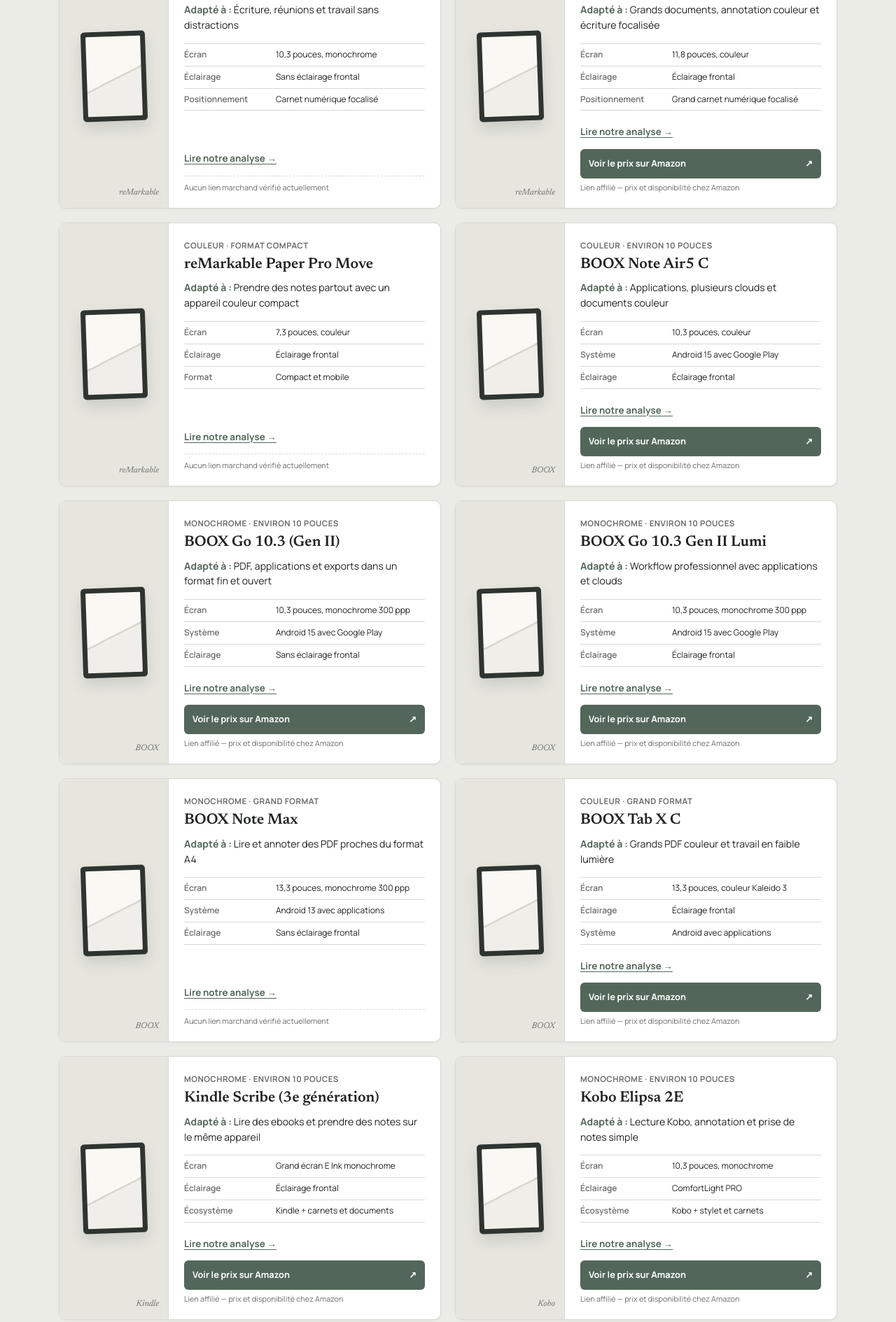
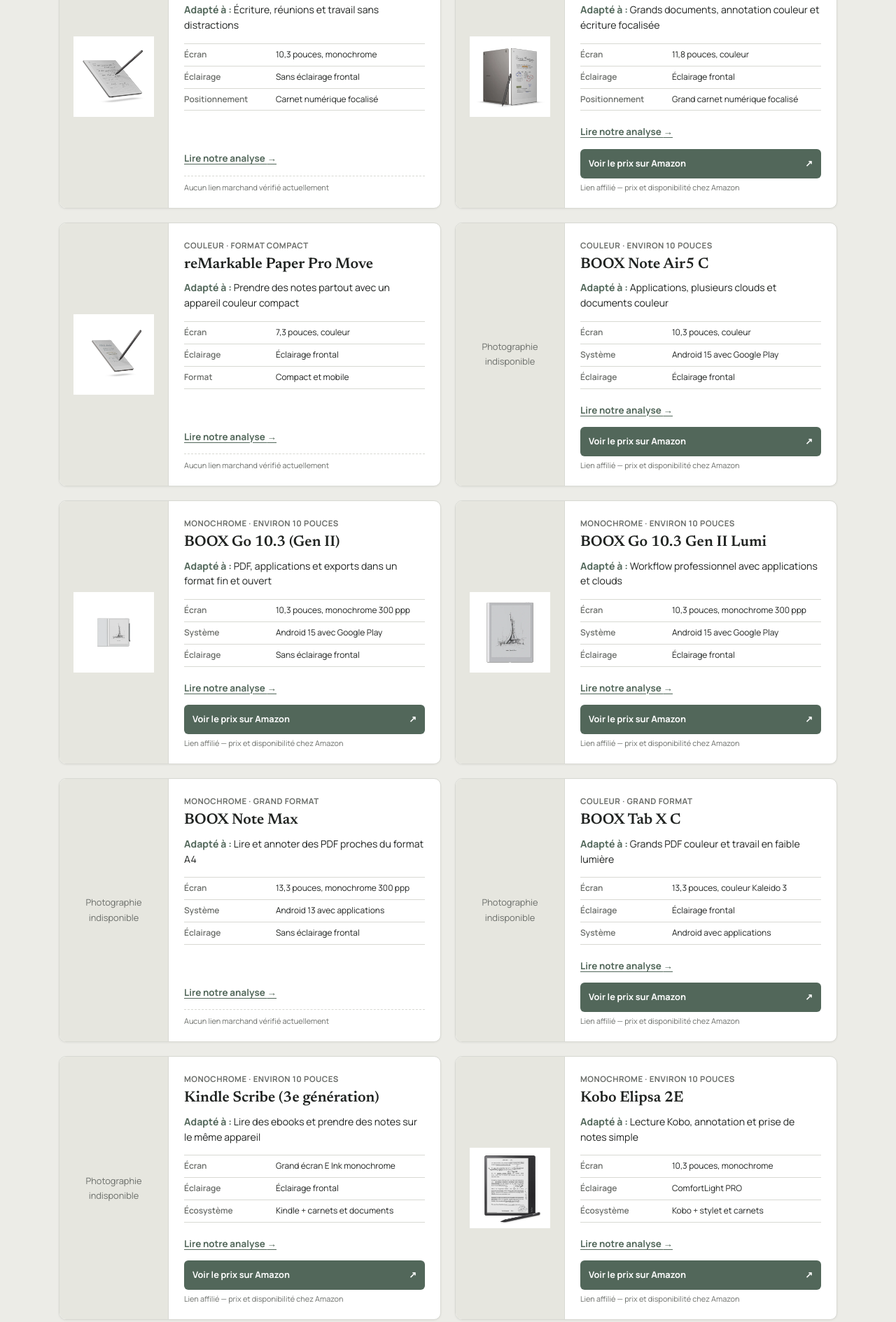
Before and after one commit to MarcW88/bloc-notes-numerique, a website: page boutique/index.html in a window 1280 px wide. Shown: the part 791-2680 px from the top of the page at 70% size. Drawn offline with Linux system fonts and the light colour scheme.

Commit message:
fix(shop): display available product photos and keep catalogue generation in sync

```diff
--- a/boutique/index.html
+++ b/boutique/index.html
@@ -186,7 +186,7 @@
     <div class="shop-grid" data-shop-grid>
 
 <article class="shop-product" data-shop-product data-brand="remarkable" data-display="monochrome" data-size="standard" data-search="remarkable paper pure 10,3 pouces, monochrome sans éclairage frontal carnet numérique focalisé écriture, réunions et travail sans distractions">
-  <div class="shop-product__visual" aria-hidden="true"><span class="shop-product__device"><span></span></span><span class="shop-product__brand">reMarkable</span></div>
+  <div class="shop-product__visual shop-product__visual--image"><img src="/assets/products/remarkable-paper-pure.webp" alt="reMarkable Paper Pure — vue du bloc-notes numérique avec son stylet" width="900" height="900" loading="lazy" decoding="async"></div>
   <div class="shop-product__content">
     <p class="shop-product__meta">Monochrome · Environ 10 pouces</p>
     <h2>reMarkable Paper Pure</h2>
@@ -200,7 +200,7 @@
 </article>
 
 <article class="shop-product" data-shop-product data-brand="remarkable" data-display="couleur" data-size="standard" data-search="remarkable paper pro 11,8 pouces, couleur éclairage frontal grand carnet numérique focalisé grands documents, annotation couleur et écriture focalisée">
-  <div class="shop-product__visual" aria-hidden="true"><span class="shop-product__device"><span></span></span><span class="shop-product__brand">reMarkable</span></div>
+  <div class="shop-product__visual shop-product__visual--image"><img src="/assets/products/remarkable-paper-pro.webp" alt="reMarkable Paper Pro — vue du bloc-notes numérique avec son stylet" width="900" height="900" loading="lazy" decoding="async"></div>
   <div class="shop-product__content">
     <p class="shop-product__meta">Couleur · Environ 10 pouces</p>
     <h2>reMarkable Paper Pro</h2>
@@ -214,7 +214,7 @@
 </article>
 
 <article class="shop-product" data-shop-product data-brand="remarkable" data-display="couleur" data-size="compact" data-search="remarkable paper pro move 7,3 pouces, couleur éclairage frontal compact et mobile prendre des notes partout avec un appareil couleur compact">
-  <div class="shop-product__visual" aria-hidden="true"><span class="shop-product__device"><span></span></span><span class="shop-product__brand">reMarkable</span></div>
+  <div class="shop-product__visual shop-product__visual--image"><img src="/assets/products/remarkable-paper-pro-move.webp" alt="reMarkable Paper Pro Move — vue du bloc-notes numérique avec son stylet" width="900" height="900" loading="lazy" decoding="async"></div>
   <div class="shop-product__content">
     <p class="shop-product__meta">Couleur · Format compact</p>
     <h2>reMarkable Paper Pro Move</h2>
@@ -228,7 +228,7 @@
 </article>
 
 <article class="shop-product" data-shop-product data-brand="boox" data-display="couleur" data-size="standard" data-search="boox note air5 c 10,3 pouces, couleur android 15 avec google play éclairage frontal applications, plusieurs clouds et documents couleur">
-  <div class="shop-product__visual" aria-hidden="true"><span class="shop-product__device"><span></span></span><span class="shop-product__brand">BOOX</span></div>
+  <div class="shop-product__visual shop-product__visual--missing"><span>Photographie indisponible</span></div>
   <div class="shop-product__content">
     <p class="shop-product__meta">Couleur · Environ 10 pouces</p>
     <h2>BOOX Note Air5 C</h2>
@@ -242,7 +242,7 @@
 </article>
 
 <article class="shop-product" data-shop-product data-brand="boox" data-display="monochrome" data-size="standard" data-search="boox go 10.3 (gen ii) 10,3 pouces, monochrome 300 ppp android 15 avec google play sans éclairage frontal pdf, applications et exports dans un format fin et ouvert">
-  <div class="shop-product__visual" aria-hidden="true"><span class="shop-product__device"><span></span></span><span class="shop-product__brand">BOOX</span></div>
+  <div class="shop-product__visual shop-product__visual--image"><img src="/assets/products/boox-go-10-3-gen2.webp" alt="BOOX Go 10.3 (Gen II) — vues avant et arrière avec stylet" width="900" height="900" loading="lazy" decoding="async"></div>
   <div class="shop-product__content">
     <p class="shop-product__meta">Monochrome · Environ 10 pouces</p>
     <h2>BOOX Go 10.3 (Gen II)</h2>
@@ -256,7 +256,7 @@
 </article>
 
 <article class="shop-product" data-shop-product data-brand="boox" data-display="monochrome" data-size="standard" data-search="boox go 10.3 gen ii lumi 10,3 pouces, monochrome 300 ppp android 15 avec google play éclairage frontal workflow professionnel avec applications et clouds">
-  <div class="shop-product__visual" aria-hidden="true"><span class="shop-product__device"><span></span></span><span class="shop-product__brand">BOOX</span></div>
+  <div class="shop-product__visual shop-product__visual--image"><img src="/assets/products/boox-go-10-3-lumi.webp" alt="BOOX Go 10.3 Gen II Lumi — vue de face" width="900" height="900" loading="lazy" decoding="async"></div>
   <div class="shop-product__content">
     <p class="shop-product__meta">Monochrome · Environ 10 pouces</p>
     <h2>BOOX Go 10.3 Gen II Lumi</h2>
@@ -270,7 +270,7 @@
 </article>
 
 <article class="shop-product" data-shop-product data-brand="boox" data-display="monochrome" data-size="grand" data-search="boox note max 13,3 pouces, monochrome 300 ppp android 13 avec applications sans éclairage frontal lire et annoter des pdf proches du format a4">
-  <div class="shop-product__visual" aria-hidden="true"><span class="shop-product__device"><span></span></span><span class="shop-product__brand">BOOX</span></div>
+  <div class="shop-product__visual shop-product__visual--missing"><span>Photographie indisponible</span></div>
   <div class="shop-product__content">
     <p class="shop-product__meta">Monochrome · Grand format</p>
     <h2>BOOX Note Max</h2>
@@ -284,7 +284,7 @@
 </article>
 
 <article class="shop-product" data-shop-product data-brand="boox" data-display="couleur" data-size="grand" data-search="boox tab x c 13,3 pouces, couleur kaleido 3 éclairage frontal android avec applications grands pdf couleur et travail en faible lumière">
-  <div class="shop-product__visual" aria-hidden="true"><span class="shop-product__device"><span></span></span><span class="shop-product__brand">BOOX</span></div>
+  <div class="shop-product__visual shop-product__visual--missing"><span>Photographie indisponible</span></div>
   <div class="shop-product__content">
     <p class="shop-product__meta">Couleur · Grand format</p>
     <h2>BOOX Tab X C</h2>
@@ -298,7 +298,7 @@
 </article>
 
 <article class="shop-product" data-shop-product data-brand="kindle" data-display="monochrome" data-size="standard" data-search="kindle scribe (3e génération) grand écran e ink monochrome éclairage frontal kindle + carnets et documents lire des ebooks et prendre des notes sur le même appareil">
-  <div class="shop-product__visual" aria-hidden="true"><span class="shop-product__device"><span></span></span><span class="shop-product__brand">Kindle</span></div>
+  <div class="shop-product__visual shop-product__visual--missing"><span>Photographie indisponible</span></div>
   <div class="shop-product__content">
     <p class="shop-product__meta">Monochrome · Environ 10 pouces</p>
     <h2>Kindle Scribe (3e génération)</h2>
@@ -312,7 +312,7 @@
 </article>
 
 <article class="shop-product" data-shop-product data-brand="kobo" data-display="monochrome" data-size="standard" data-search="kobo elipsa 2e 10,3 pouces, monochrome comfortlight pro kobo + stylet et carnets lecture kobo, annotation et prise de notes simple">
-  <div class="shop-product__visual" aria-hidden="true"><span class="shop-product__device"><span></span></span><span class="shop-product__brand">Kobo</span></div>
+  <div class="shop-product__visual shop-product__visual--image"><img src="/assets/products/kobo-elipsa-2e.webp" alt="Kobo Elipsa 2E — vue du bloc-notes numérique avec son stylet" width="900" height="900" loading="lazy" decoding="async"></div>
   <div class="shop-product__content">
     <p class="shop-product__meta">Monochrome · Environ 10 pouces</p>
     <h2>Kobo Elipsa 2E</h2>
@@ -326,7 +326,7 @@
 </article>
 
 <article class="shop-product" data-shop-product data-brand="supernote" data-display="monochrome" data-size="standard" data-search="supernote manta e ink monochrome sans éclairage frontal titres, liens, mots-clés et recherche structurer et retrouver des notes de projet sur la durée">
-  <div class="shop-product__visual" aria-hidden="true"><span class="shop-product__device"><span></span></span><span class="shop-product__brand">Supernote</span></div>
+  <div class="shop-product__visual shop-product__visual--missing"><span>Photographie indisponible</span></div>
   <div class="shop-product__content">
     <p class="shop-product__meta">Monochrome · Environ 10 pouces</p>
     <h2>Supernote Manta</h2>
@@ -340,7 +340,7 @@
 </article>
 
 <article class="shop-product" data-shop-product data-brand="supernote" data-display="monochrome" data-size="compact" data-search="supernote nomad 7,8 pouces, monochrome sans éclairage frontal notes structurées dans un format mobile études et prise de notes organisée dans un format très mobile">
-  <div class="shop-product__visual" aria-hidden="true"><span class="shop-product__device"><span></span></span><span class="shop-product__brand">Supernote</span></div>
+  <div class="shop-product__visual shop-product__visual--missing"><span>Photographie indisponible</span></div>
   <div class="shop-product__content">
     <p class="shop-product__meta">Monochrome · Format compact</p>
     <h2>Supernote Nomad</h2>
--- a/style.css
+++ b/style.css
@@ -1258,6 +1258,7 @@
   background: #e6e6df;
   border-right: 1px solid var(--color-border);
 }
+.shop-product__visual--missing { color: var(--color-text-muted); font-size: .8rem; text-align: center; }
 .shop-product__visual--image img { width: 100%; max-height: 210px; object-fit: contain; }
 .shop-product__device {
   position: relative;
```
Also changed, not shown: .agents/skills/site-design-review/scripts/run-visual-review.mjs, .github/workflows/apply-product-modules.yml, .github/workflows/visual-design-review.yml, 1 other file.
